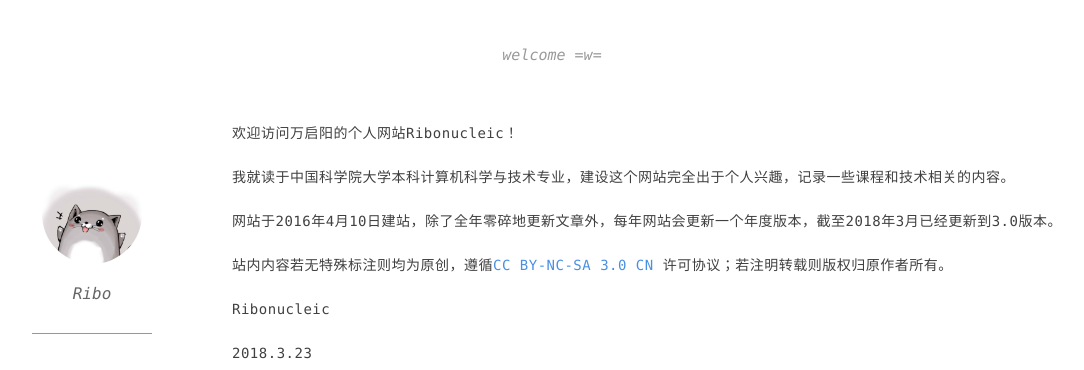
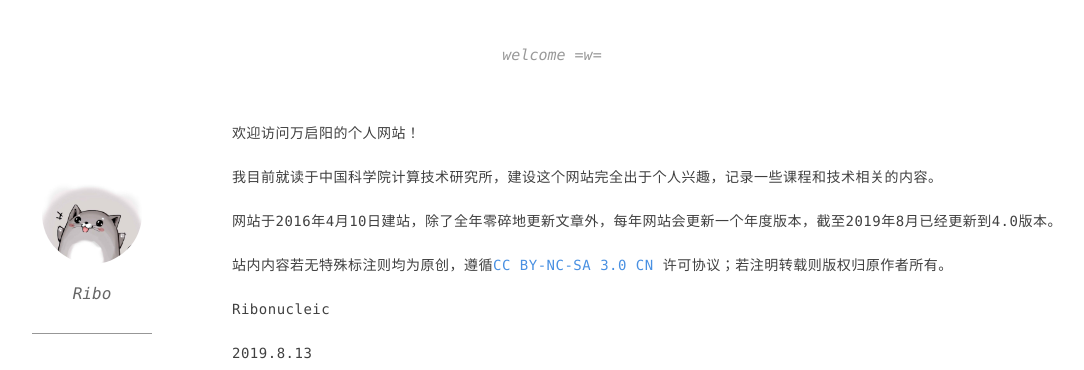
Before and after one commit to WanQiyang/WanQiyang.github.io, a plain HTML site: page about/index.html in a window 1280 px wide. Shown: the top 370 px of the page, without its empty margins (88-1172 px from the left). Drawn offline with nearby package versions, Linux system fonts and the light colour scheme; some packages are replaced by stand-ins of ours; a script that the page names is missing; a small style sheet from the web is missing.

Commit message:
Site updated: 2019-08-13 16:45:32

```diff
--- a/about/index.html
+++ b/about/index.html
@@ -115,12 +115,12 @@
         <!-- Main Content -->
 
 <div class="post-content no-indent">
-    <p>欢迎访问万启阳的个人网站Ribonucleic！</p>
-<p>我就读于中国科学院大学本科计算机科学与技术专业，建设这个网站完全出于个人兴趣，记录一些课程和技术相关的内容。</p>
-<p>网站于2016年4月10日建站，除了全年零碎地更新文章外，每年网站会更新一个年度版本，截至2018年3月已经更新到3.0版本。</p>
+    <p>欢迎访问万启阳的个人网站！</p>
+<p>我目前就读于中国科学院计算技术研究所，建设这个网站完全出于个人兴趣，记录一些课程和技术相关的内容。</p>
+<p>网站于2016年4月10日建站，除了全年零碎地更新文章外，每年网站会更新一个年度版本，截至2019年8月已经更新到4.0版本。</p>
 <p>站内内容若无特殊标注则均为原创，遵循<a href="https://creativecommons.org/licenses/by-nc-sa/3.0/cn/" target="_blank" rel="noopener">CC BY-NC-SA 3.0 CN</a> 许可协议；若注明转载则版权归原作者所有。</p>
 <p>Ribonucleic</p>
-<p>2018.3.23</p>
+<p>2019.8.13</p>
 
 
     <div id="comment-container">
```
